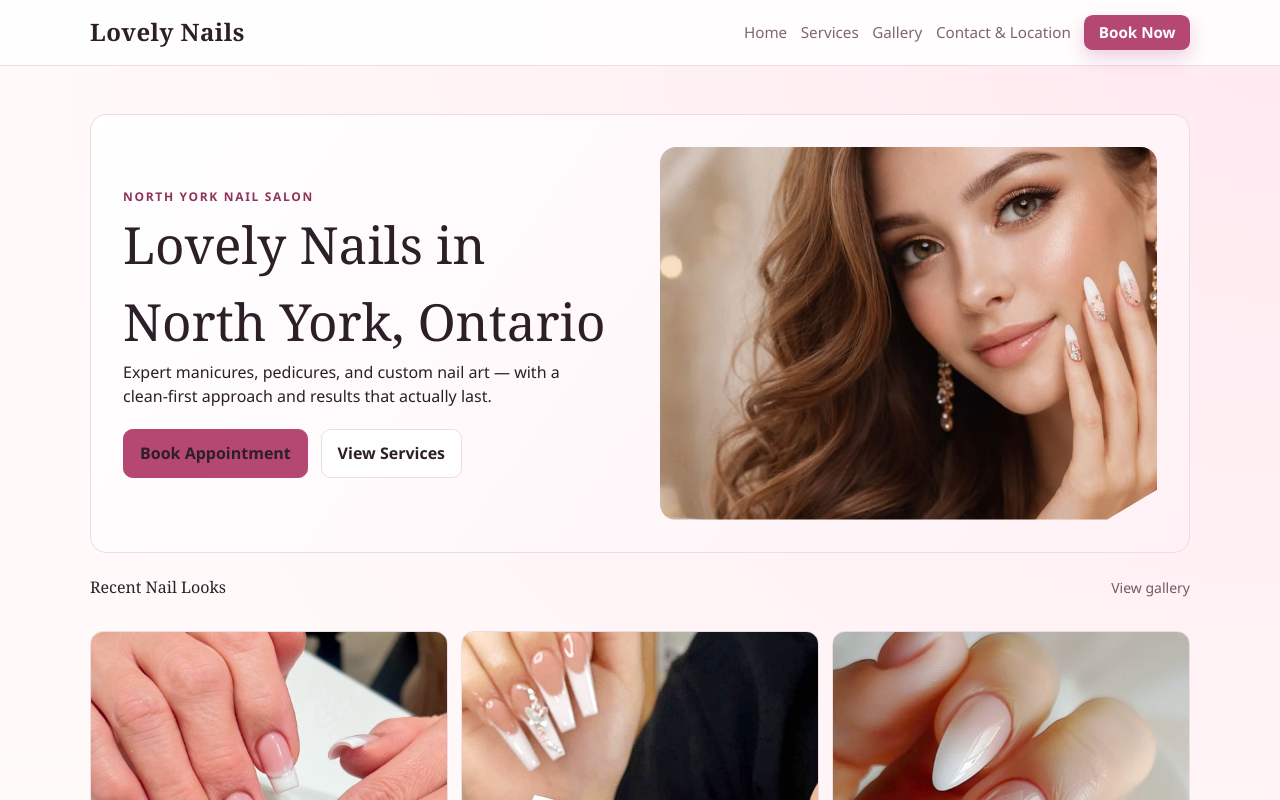
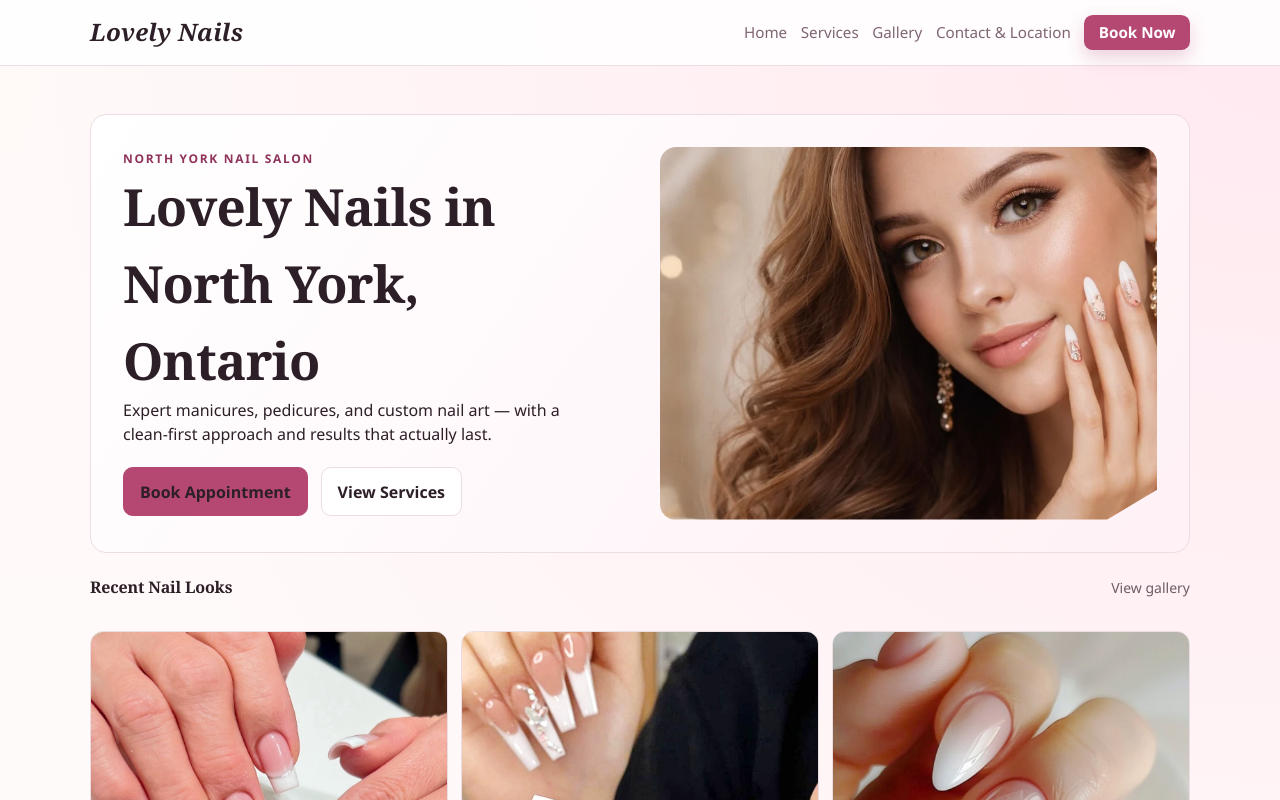
Before and after one commit to cindyorangis/lovelynails, a Next.js app: page / in a window 1280 px wide. Shown: the top 800 px of the page. Built offline with nearby package versions, Linux system fonts and the light colour scheme.

Commit message:
import serif font for headings

```diff
--- a/app/globals.css
+++ b/app/globals.css
@@ -201,6 +201,26 @@ h2,
 .hero h1 {
   margin: 0;
   font-family: var(--font-heading);
+}
+
+.brand {
+  font-style: italic; /* calligraphic wordmark feel   */
+  font-weight: 700;
+  letter-spacing: 0.01em; /* tighten from the 0.02em default */
+}
+
+h1 {
+  font-weight: 700;
+  letter-spacing: -0.015em; /* optically tighter at display size */
+}
+
+h2 {
+  font-weight: 600;
+  letter-spacing: -0.01em;
+}
+
+h3 {
+  font-weight: 600;
 }
 
 /* ─────────────────────────────────────────
--- a/app/layout.tsx
+++ b/app/layout.tsx
@@ -1,4 +1,5 @@
 import type { Metadata } from "next";
+import { Playfair_Display } from "next/font/google";
 
 import "./globals.css";
 import { siteConfig } from "./site-data";
@@ -6,6 +7,19 @@ import { siteConfig } from "./site-data";
 import Header from "../components/Header";
 import Footer from "../components/Footer";
 import BookingBar from "../components/BookingBar";
+
+// next/font/google self-hosts the font at build time — no external
+// request at runtime, no layout shift, automatic font-display:swap.
+const playfair = Playfair_Display({
+  subsets: ["latin"],
+  // 400 for body-serif moments (blockquotes, promos)
+  // 600 for h2/h3 headings
+  // 700 for h1 and the brand wordmark
+  weight: ["400", "600", "700"],
+  style: ["normal", "italic"],
+  variable: "--font-playfair", // exposed as a CSS custom property
+  display: "swap",
+});
 
 export const metadata: Metadata = {
   metadataBase: new URL(siteConfig.baseUrl),
@@ -35,7 +49,9 @@ export default function RootLayout({
   children: React.ReactNode;
 }>) {
   return (
-    <html lang="en-CA">
+    // playfair.variable adds --font-playfair to the <html> element so
+    // any CSS on the page can reference it via var(--font-playfair).
+    <html lang="en-CA" className={playfair.variable}>
       <body>
         <Header />
         <main>{children}</main>
--- a/components/Header.tsx
+++ b/components/Header.tsx
@@ -8,6 +8,11 @@ export default function Header() {
   return (
     <header className="site-header">
       <div className={cn(container, "nav-wrap")}>
+        {/*
+          The brand wordmark uses Playfair Display italic at 700 weight.
+          font-style: italic is intentional — it gives the wordmark a
+          calligraphic, boutique feel that plain upright serif doesn't.
+        */}
         <Link href="/" className="brand">
           Lovely Nails
         </Link>
```
